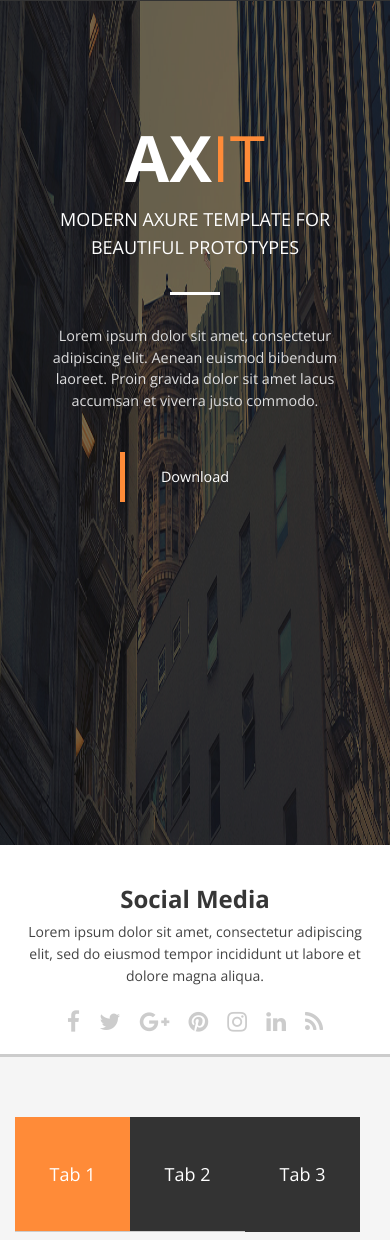
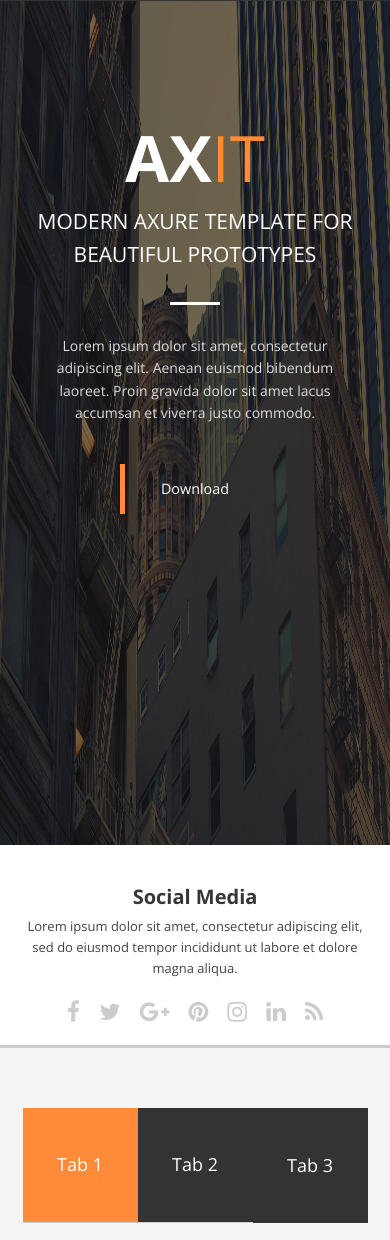
Before and after one commit to Reda-Ghost/AXIT-Template, a plain HTML site: page index.html in a window 390 px wide. Shown: the part 69-1309 px from the top of the page. Drawn offline with nearby package versions, Linux system fonts and the light colour scheme.

Commit message:
fix some issus

```diff
--- a/css/responsive.css
+++ b/css/responsive.css
@@ -178,14 +178,28 @@
 /* start Mobile Screen Only */
 @media (max-width: 500px) {
   /* start Header */
+  .header {
+    height: 80vh;
+  }
   .header .main-content .main-title + p {
-    font-size: 18px;
+    font-size: 21px;
     line-height: 1.6;
+  }
+  .header .main-content .line + p {
+    color: #dededf;
+    line-height: 1.6;
+    font-size: 14px;
   }
   /* end Header */
   /* start Social Media */
+  .social-media .content {
+    padding: 20px;
+  }
+  .social-media .content h3 {
+    font-size: 20px;
+  }
   .social-media .content h3 + p {
-    font-size: 14px;
+    font-size: 13px;
   }
   .social-media .fonts li {
     font-size: 23px;
@@ -196,6 +210,8 @@
   .features-1 .tabs {
     display: flex;
     margin-bottom: 20px;
+    width: max-content;
+    margin: auto;
   }
   .features-1 .tab-content p {
     margin-top: 25px;
@@ -206,7 +222,15 @@
   .features-3 .feature-content {
     margin-top: 10px;
   }
+  .features-3 .feature-content p {
+    font-size: 13px;
+  }
   /* end Features */
+  /* start Process */
+  .our-process .process-content h3 {
+    font-size: 16px;
+  }
+  /* end Process */
   /* start Testimonials */
   .testimonials .testimonial-content .customer-info {
     margin-left: 20px;
```
